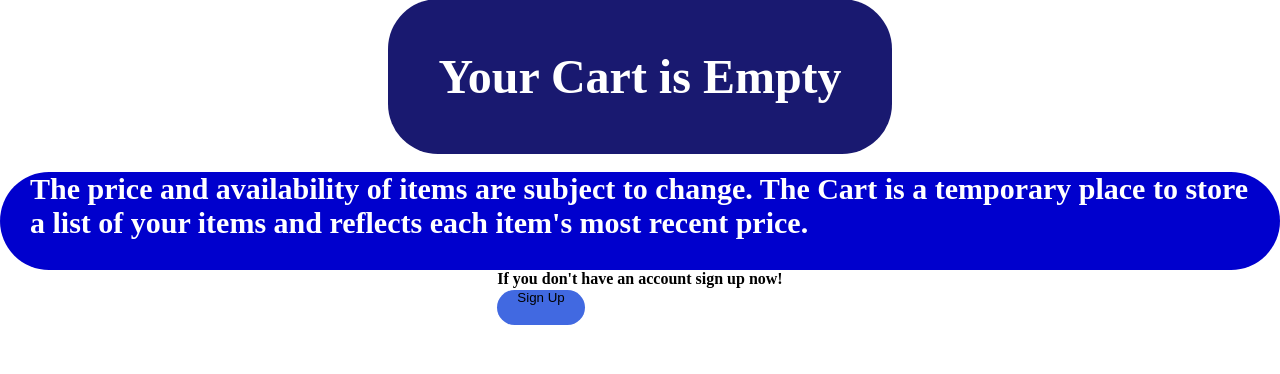
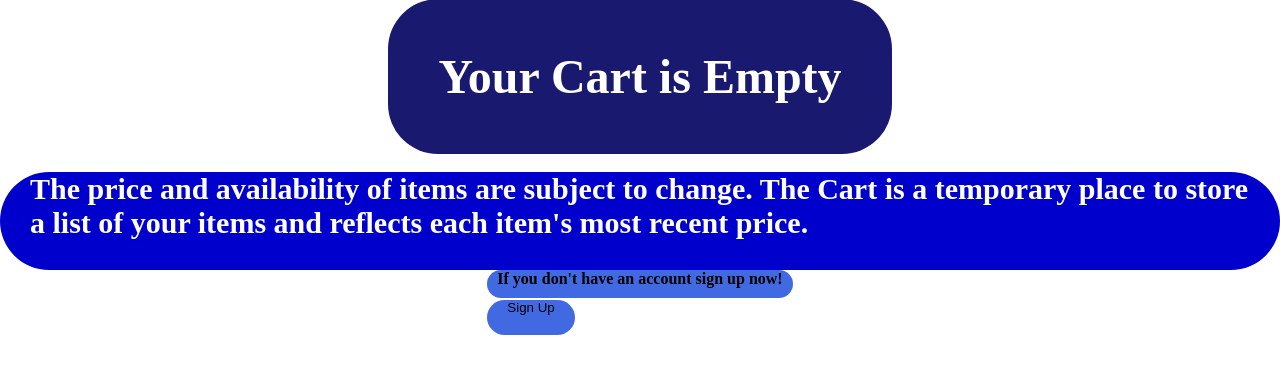
Before and after one commit to Thilinidemel/Group23, a PHP site: page /cart.php in a window 1280 px wide. Shown: the part 119-493 px from the top of the page. Run offline with PHP 8.4, Linux system fonts and the light colour scheme; the visitor is signed in with stand-in values (Sample User, id 1).

Commit message:
sdrftyujkmnbvcx

```diff
--- a/cart.php
+++ b/cart.php
@@ -12,7 +12,7 @@ if (isset($_SESSION['ID']) && isset($_SESSION['User'])) {
     <title>HOME</title>
     <link href="https://fonts.googleapis.com/icon?family=Material+Icons"
       rel="stylesheet">
-    <link rel="stylesheet" href="style2.css"/>
+    <link rel="stylesheet" href="stylec.css"/>
   </head>
 
   <body>
@@ -68,7 +68,7 @@ if (isset($_SESSION['ID']) && isset($_SESSION['User'])) {
         <h3 class="message">The price and availability of items are subject to change. The Cart is a temporary place to store a list of your items and reflects each item's most recent price.</h3>
       </div>
       <div class="signin">
-        <h4>If you don't have an account sign up now!</h4>
+        <h4 class="sign">If you don't have an account sign up now!</h4>
         <button class="button" type="button" name="button">Sign Up</button>
       </div>
     </div>
--- a/style2.css
+++ b/stylec.css
@@ -195,3 +195,11 @@
   padding: 20px 20px;
   padding-top: 0px;
 }
+
+.sign{
+  background-color: #4169E1;
+  border:none;
+  border-radius: 50px;
+  padding: 10px 10px;
+  padding-top: 0px;
+}
```
